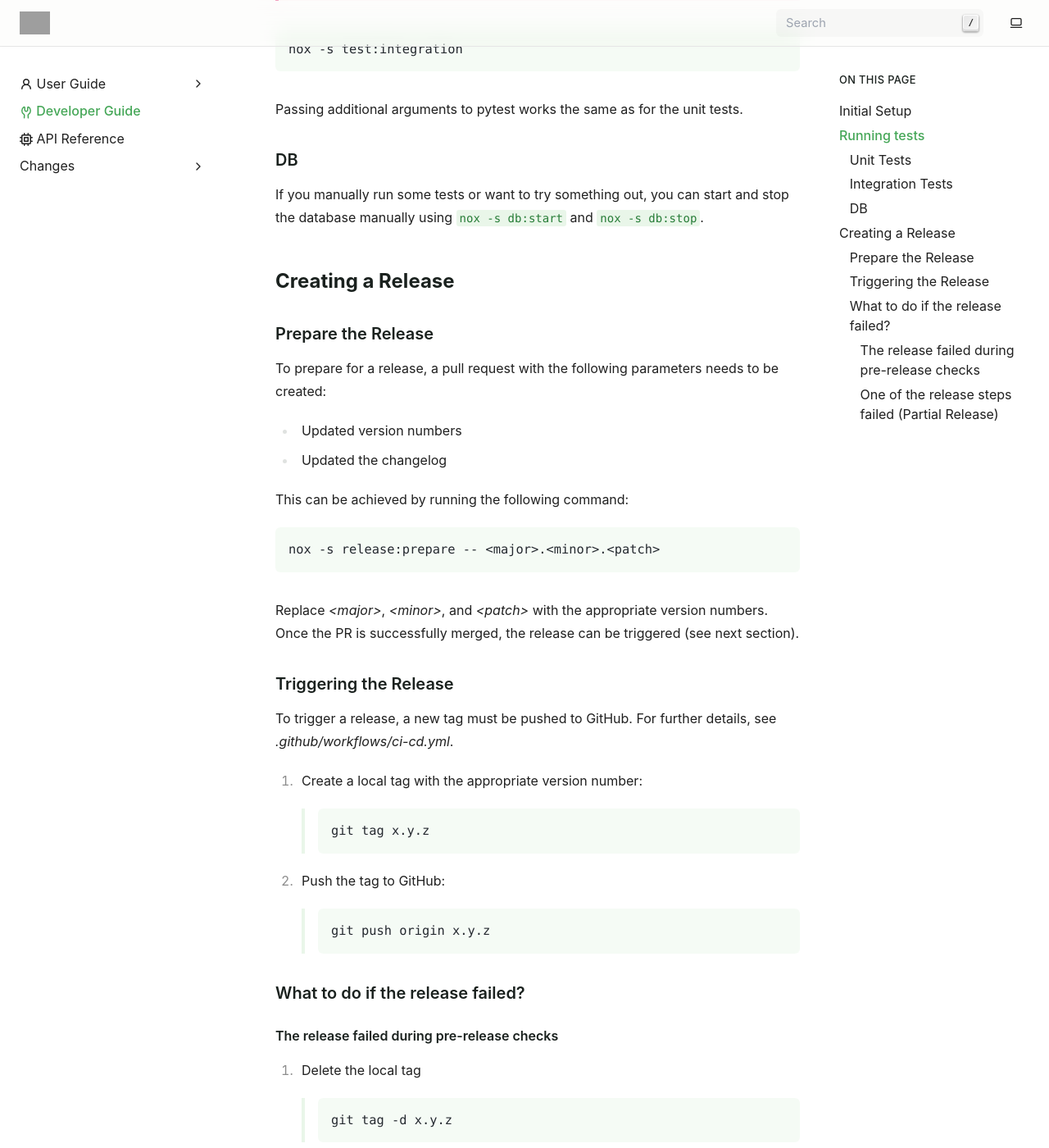
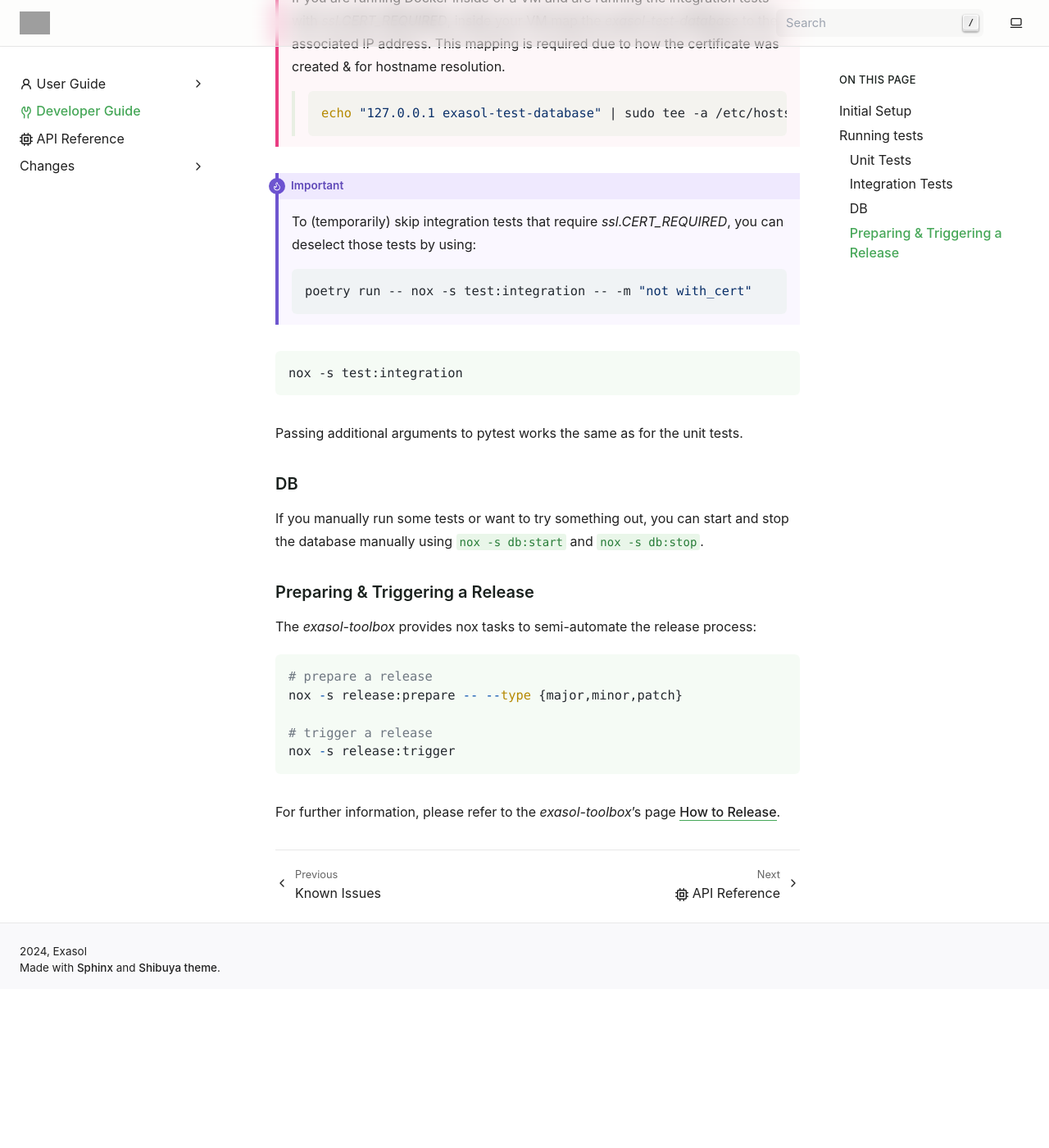
Before and after one commit to exasol/pyexasol, a Sphinx documentation site: the page built from doc/developer_guide.rst, in a window 1280 px wide and 1400 px high, scrolled down 1512 px. Shown: the whole window at 82% size. Built offline with Sphinx 7.4.7, drawn with Linux system fonts in a browser that asks for light colours; pages that are not in the unit, such as notebooks, are missing from menus; after the commit the page ends 2718 px from its top, so only the background shows below that; some of the changed text lies outside the part shown; grey boxes are pictures that could not be loaded.

Commit message:
Feature/190 add nox task for examples and prep for 194 (#199)
* Switch from reading metadata table to use websocke API for DB version

* Adapt integration tests to make it possible to deselect tests running `ssl.CERT_REQUIRED`

* Add pre-commit hook

* Update dependencies so that ITDE is >4 for Exasol versions 8.32+

* Add nox task to run examples

* Rename release_version to more clearly be exasol_db_version with a docstring

* Update preparing & triggering a release steps

* Add information about pre-commit to developer guide

```diff
--- a/doc/developer_guide.rst
+++ b/doc/developer_guide.rst
@@ -22,7 +22,15 @@
 
 Once you have set up all dependencies and activated the poetry shell, all further tasks for development should be available via the task runner ``nox``. To see all available tasks, run the following command: ``nox --list``.
 
-To execute a specific task, run ``nox -s <taskname>``. For example, ``nox -s test:unit``.
+To execute a specific task, run ``nox -s <task name>``. For example, ``nox -s test:unit``.
+
+In our CI, PyExasol is checked for various formatting & type checks with nox tasks.
+To run these more easily locally, we've added a `.pre-commit-config.yaml`,
+which you can activate with `pre-commit <https://pre-commit.com/>`_
+
+    .. code-block:: shell
+
+        poetry run -- pre-commit install --hook-type pre-commit --hook-type pre-push
 
 Running tests
 ++++++++++++++
@@ -54,6 +62,17 @@
 
         echo "127.0.0.1 exasol-test-database" | sudo tee -a /etc/hosts
 
+.. important::
+
+    To (temporarily) skip integration tests that require `ssl.CERT_REQUIRED`, you can deselect those
+    tests by using:
+
+
+    .. code-block:: shell
+
+        poetry run -- nox -s test:integration -- -m "not with_cert"
+
+
 .. code-block:: shell
 
     nox -s test:integration
@@ -64,73 +83,18 @@
 --
 If you manually run some tests or want to try something out, you can start and stop the database manually using ``nox -s db:start`` and ``nox -s db:stop``.
 
-Creating a Release
-++++++++++++++++++
+Preparing & Triggering a Release
+--------------------------------
 
-Prepare the Release
--------------------
+The `exasol-toolbox` provides nox tasks to semi-automate the release process:
 
-To prepare for a release, a pull request with the following parameters needs to be created:
+.. code-block:: python
 
-- Updated version numbers
-- Updated the changelog
+    # prepare a release
+    nox -s release:prepare -- --type {major,minor,patch}
 
-This can be achieved by running the following command:
+    # trigger a release
+    nox -s release:trigger
 
-.. code-block:: shell
-
-   nox -s release:prepare -- <major>.<minor>.<patch>
-
-Replace `<major>`, `<minor>`, and `<patch>` with the appropriate version numbers.
-Once the PR is successfully merged, the release can be triggered (see next section).
-
-Triggering the Release
-----------------------
-
-To trigger a release, a new tag must be pushed to GitHub. For further details, see `.github/workflows/ci-cd.yml`.
-
-1. Create a local tag with the appropriate version number:
-
-    .. code-block:: shell
-
-        git tag x.y.z
-
-2. Push the tag to GitHub:
-
-    .. code-block:: shell
-
-        git push origin x.y.z
-
-
-What to do if the release failed?
----------------------------------
-
-The release failed during pre-release checks
-~~~~~~~~~~~~~~~~~~~~~~~~~~~~~~~~~~~~~~~~~~~~
-
-#. Delete the local tag
-
-    .. code-block:: shell
-
-        git tag -d x.y.z
-
-#. Delete the remote tag
-
-    .. code-block:: shell
-
-        git push --delete origin x.y.z
-
-#. Fix the issue(s) which lead to the failing checks
-#. Start the release process from the beginning
-
-
-One of the release steps failed (Partial Release)
-~~~~~~~~~~~~~~~~~~~~~~~~~~~~~~~~~~~~~~~~~~~~~~~~~
-#. Check the Github action/workflow to see which steps failed
-#. Finish or redo the failed release steps manually
-
-.. note:: Example
-
-    **Scenario**: Publishing of the release on Github was successfully but during the PyPi release, the upload step got interrupted.
-
-    **Solution**: Manually push the package to PyPi
+For further information, please refer to the `exasol-toolbox`'s page `How to Release
+<https://exasol.github.io/python-toolbox/main/user_guide/how_to_release.html>`_.
--- a/pyproject.toml
+++ b/pyproject.toml
@@ -72,8 +72,8 @@
 [tool.poetry.group.dev.dependencies]
 nox = "^2023.4.22"
 pytest = ">=7.0.0,<9"
-docutils = "0.20.1"
-exasol-integration-test-docker-environment = "^3.0.0"
+docutils = "^0.21.2"
+exasol-integration-test-docker-environment = "^4.0.0"
 faker = "^24.14.1"
 exasol-toolbox = "^1.4.0"
 types-ujson = "^5.10.0.20250326"
```
Also changed, not shown: doc/changes/unreleased.md (+3 -1 lines), doc/user_guide/examples.rst (+7 -1 lines), noxfile.py (+21 -0 lines), .pre-commit-config.yaml (added), 4 other files.
